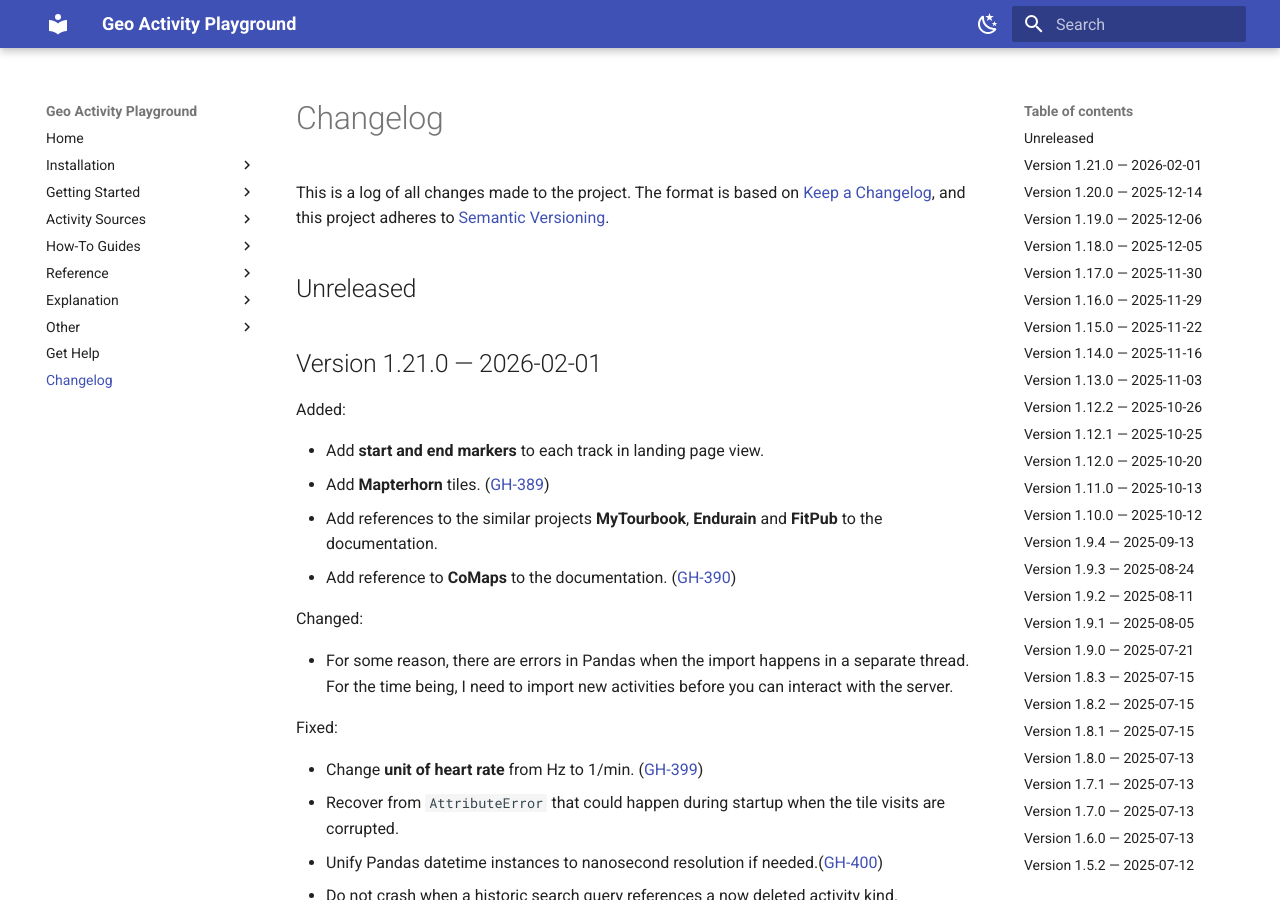
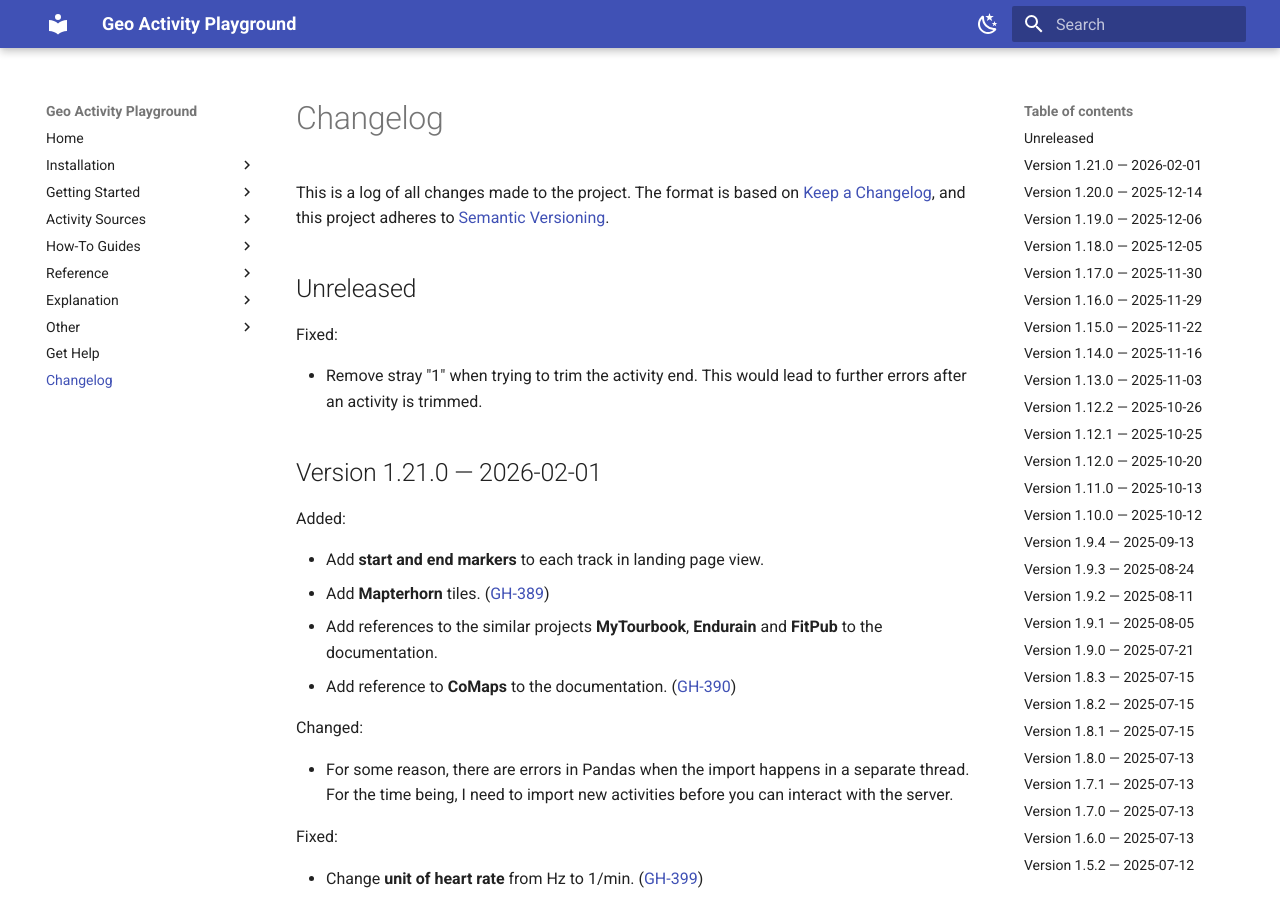
Before and after one commit to martin-ueding/geo-activity-playground, an MkDocs documentation site: the page built from docs/changelog.md, in a window 1280 px wide and 900 px high. Built offline with MkDocs 1.6.1 and Material for MkDocs 9.7.7, drawn with Linux system fonts in a browser that asks for light colours.

Commit message:
fix: convert to integer when selecting the end

```diff
--- a/docs/changelog.md
+++ b/docs/changelog.md
@@ -14,6 +14,10 @@
 -->
 
 ## Unreleased
+
+Fixed:
+
+- Remove stray "1" when trying to trim the activity end. This would lead to further errors after an activity is trimmed.
 
 ## Version 1.21.0 — 2026-02-01
 
--- a/geo_activity_playground/webui/static/activity-trim.js
+++ b/geo_activity_playground/webui/static/activity-trim.js
@@ -71,7 +71,7 @@
     endBtn.textContent = 'Use as End';
     endBtn.style.marginLeft = '0.5em';
     endBtn.addEventListener('click', () => {
-        document.getElementById(endInputId).value = index + 1;
+        document.getElementById(endInputId).value = Math.trunc(index) + 1;
     });
 
     container.appendChild(beginBtn);
```
